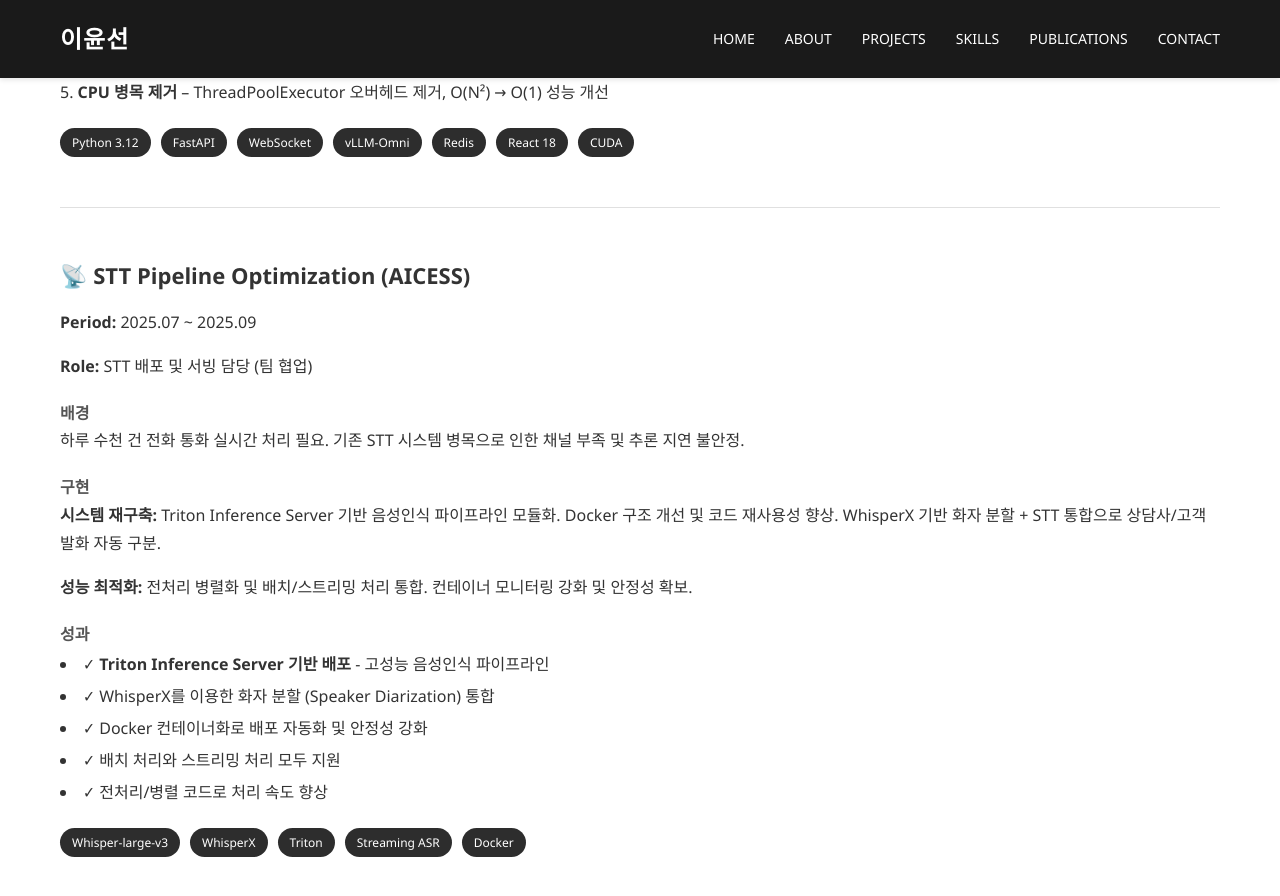
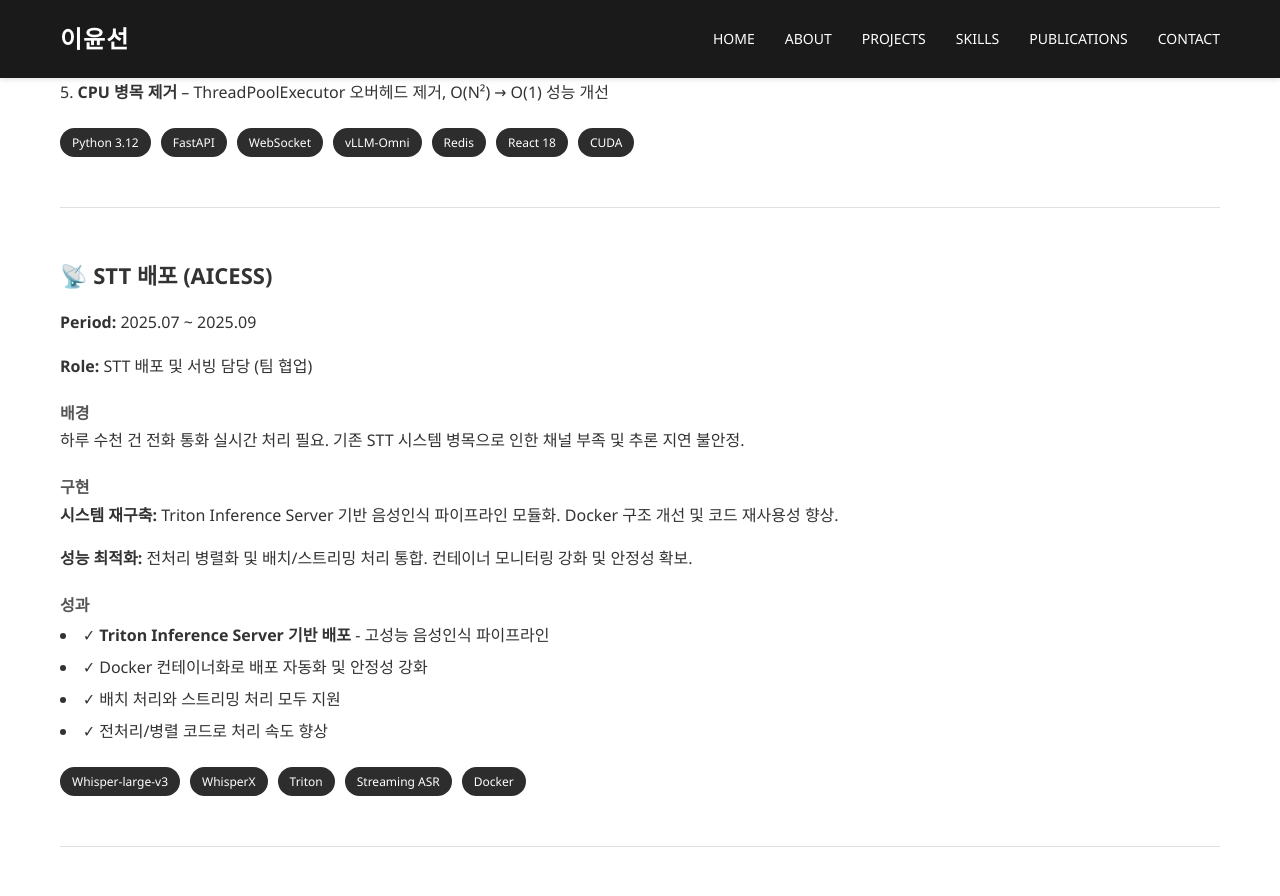
Before and after one commit to ckc5800/ckc5800.github.io, a Jekyll site: the page built from projects.html, in a window 1280 px wide and 900 px high, scrolled down 1549 px. Shown: the top 896 px of the window. Built offline with Jekyll 4.4.1, drawn with Linux system fonts in a browser that asks for light colours.

Commit message:
Remove false WhisperX speaker diarization claim and simplify STT project name

```diff
--- a/projects.html
+++ b/projects.html
@@ -69,7 +69,7 @@ title: Projects
 <hr style="margin: 50px 0; border: none; border-top: 1px solid #e0e0e0;">
 
 <div style="margin-bottom: 50px;">
-    <h3>📡 STT Pipeline Optimization (AICESS)</h3>
+    <h3>📡 STT 배포 (AICESS)</h3>
     <p><strong>Period:</strong> 2025.07 ~ 2025.09</p>
     <p><strong>Role:</strong> STT 배포 및 서빙 담당 (팀 협업)</p>
 
@@ -77,13 +77,12 @@ title: Projects
     <p>하루 수천 건 전화 통화 실시간 처리 필요. 기존 STT 시스템 병목으로 인한 채널 부족 및 추론 지연 불안정.</p>
 
     <h4 style="margin-top: 20px; color: #555;">구현</h4>
-    <p><strong>시스템 재구축:</strong> Triton Inference Server 기반 음성인식 파이프라인 모듈화. Docker 구조 개선 및 코드 재사용성 향상. WhisperX 기반 화자 분할 + STT 통합으로 상담사/고객 발화 자동 구분.</p>
+    <p><strong>시스템 재구축:</strong> Triton Inference Server 기반 음성인식 파이프라인 모듈화. Docker 구조 개선 및 코드 재사용성 향상.</p>
     <p><strong>성능 최적화:</strong> 전처리 병렬화 및 배치/스트리밍 처리 통합. 컨테이너 모니터링 강화 및 안정성 확보.</p>
 
     <h4 style="margin-top: 20px; color: #555;">성과</h4>
     <ul style="list-style-position: inside; line-height: 2;">
         <li>✓ <strong>Triton Inference Server 기반 배포</strong> - 고성능 음성인식 파이프라인</li>
-        <li>✓ WhisperX를 이용한 화자 분할 (Speaker Diarization) 통합</li>
         <li>✓ Docker 컨테이너화로 배포 자동화 및 안정성 강화</li>
         <li>✓ 배치 처리와 스트리밍 처리 모두 지원</li>
         <li>✓ 전처리/병렬 코드로 처리 속도 향상</li>
```
